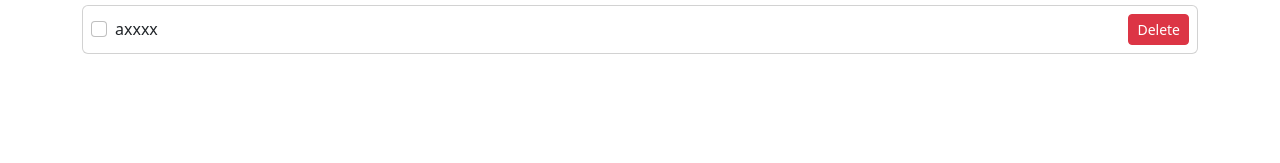
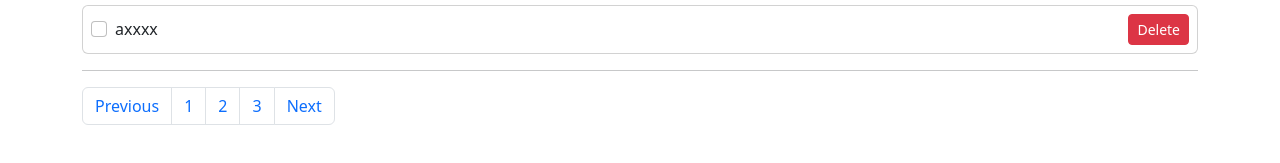
Before and after one commit to jbb4223/vue-Prac, a Vue app: page / in a window 1280 px wide. Shown: the part 223-386 px from the top of the page. Built offline with nearby package versions, Linux system fonts and the light colour scheme; data requests are answered from the project's data file.

Commit message:
32 class

```diff
--- a/src/App.vue
+++ b/src/App.vue
@@ -17,6 +17,28 @@
     </div>
 
     <TodoList :todos="filteredTodos" @toggle-todo="toggleTodo" @delete-todo="deleteTodo"/>
+
+    <hr/>
+
+    <nav aria-label="Page navigation example">
+      <ul class="pagination">
+        <li class="page-item">
+          <a class="page-link" href="#">Previous</a>
+        </li>
+        <li class="page-item">
+          <a class="page-link" href="#">1</a>
+        </li>
+        <li class="page-item">
+          <a class="page-link" href="#">2</a>
+        </li>
+        <li class="page-item">
+          <a class="page-link" href="#">3</a>
+        </li>
+        <li class="page-item">
+          <a class="page-link" href="#">Next</a>
+        </li>
+      </ul>
+    </nav>
   </div>
 </template>
 
@@ -39,9 +61,14 @@
 
       const error = ref('');
 
+      const totalPage = ref(0);
+      const limit = 5;
+      const page = ref(1);
+
       const getTodos = async () => {
         try {
-          const res = await axios.get('http://localhost:3000/todos');
+          const res = await axios.get(`http://localhost:3000/todos?_page=${page.value}&_limit=${limit}`);
+          totalPage.value = res.headers['x-total-count'];
           todos.value = res.data;
         } catch (err) {
           console.log(err);
```
